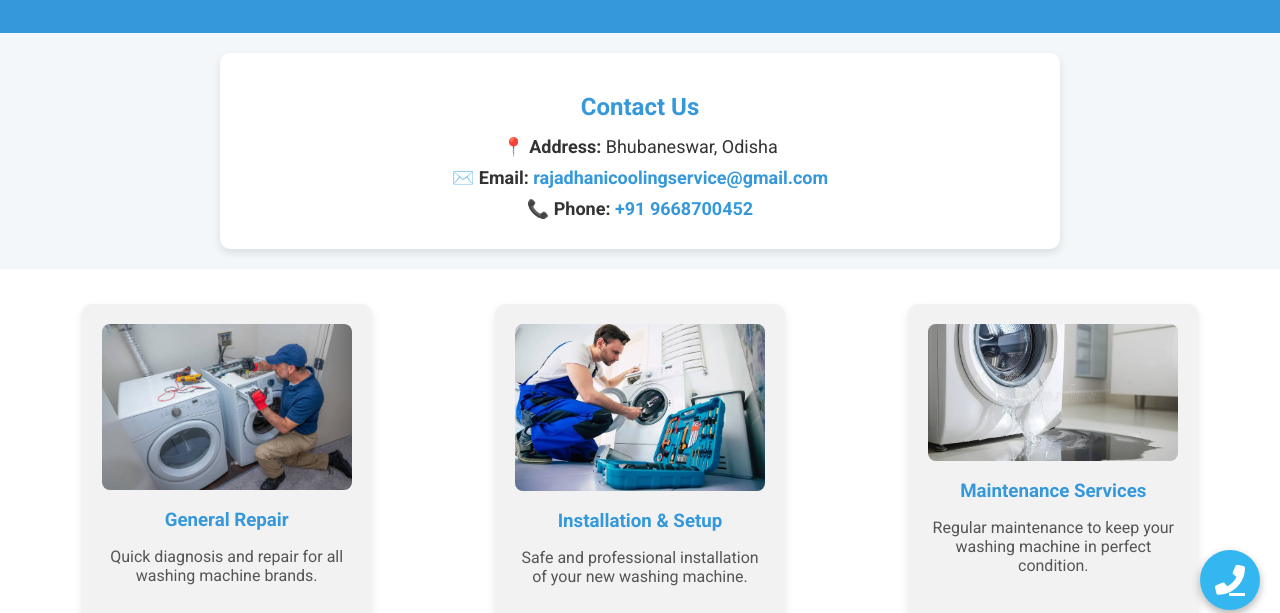
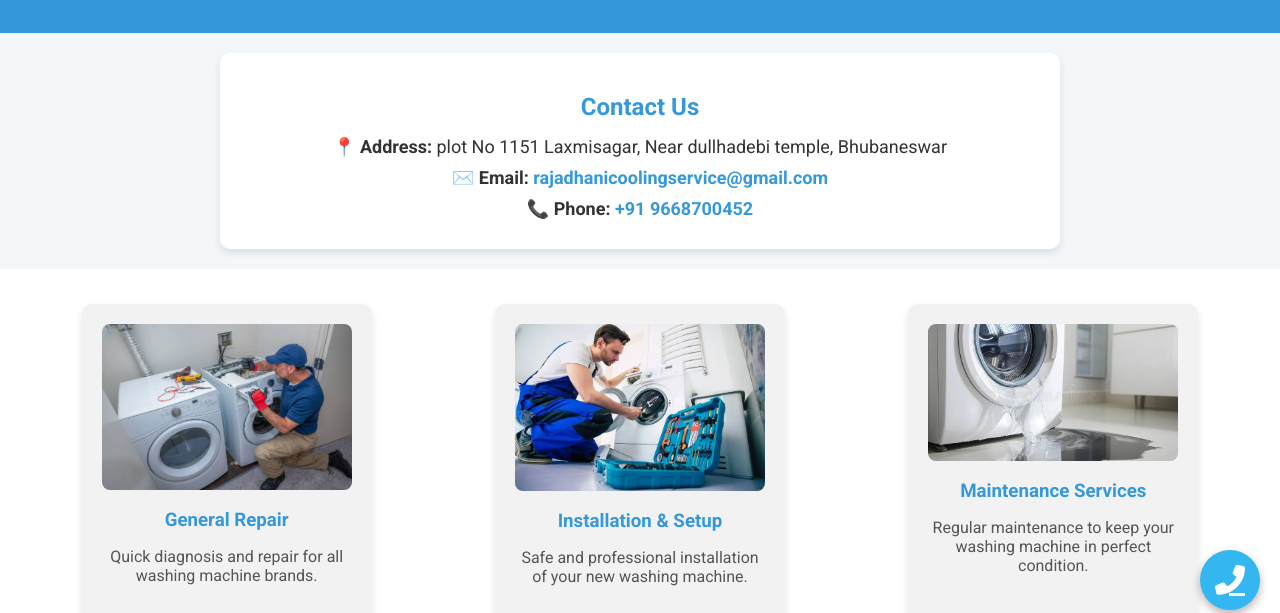
Before and after one commit to Ashit-10/rajadhanicoolingservice.in, a plain HTML site: page washingmachine.html in a window 1280 px wide. Shown: the part 100-713 px from the top of the page. Drawn offline with Linux system fonts and the light colour scheme.

Commit message:
Update washingmachine.html

```diff
--- a/washingmachine.html
+++ b/washingmachine.html
@@ -153,7 +153,7 @@
 <!-- Address Box Section (Placed directly after the header) -->
 <div class="address-info">
     <h2>Contact Us</h2>
-    <p><strong>📍 Address:</strong> Bhubaneswar, Odisha</p>
+    <p><strong>📍 Address:</strong> plot No 1151 Laxmisagar, Near dullhadebi temple, Bhubaneswar</p>
     <p><strong>✉️ Email:</strong> <a href="mailto:rajadhanicoolingservice@gmail.com">rajadhanicoolingservice@gmail.com</a></p>
     <p><strong>📞 Phone:</strong> <a href="tel:+919668700452">+91 9668700452</a></p>
 </div>
```
